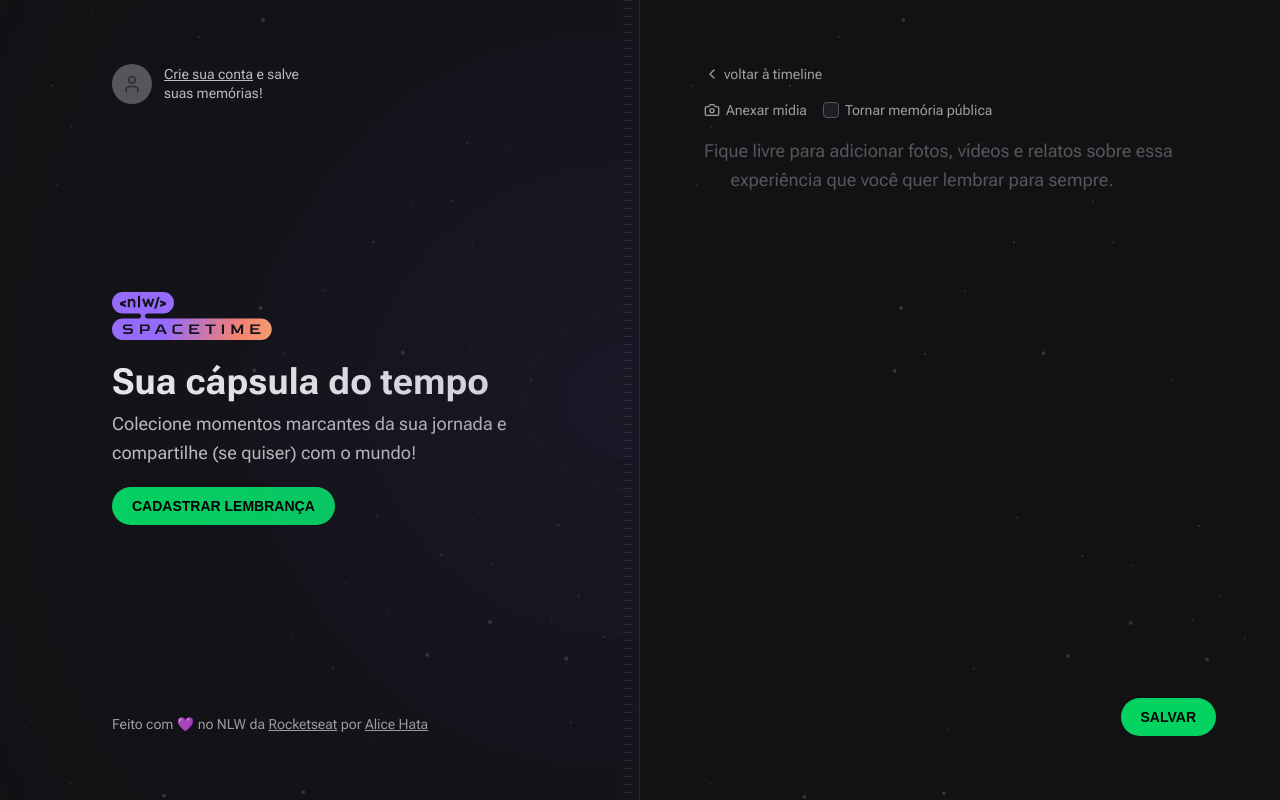
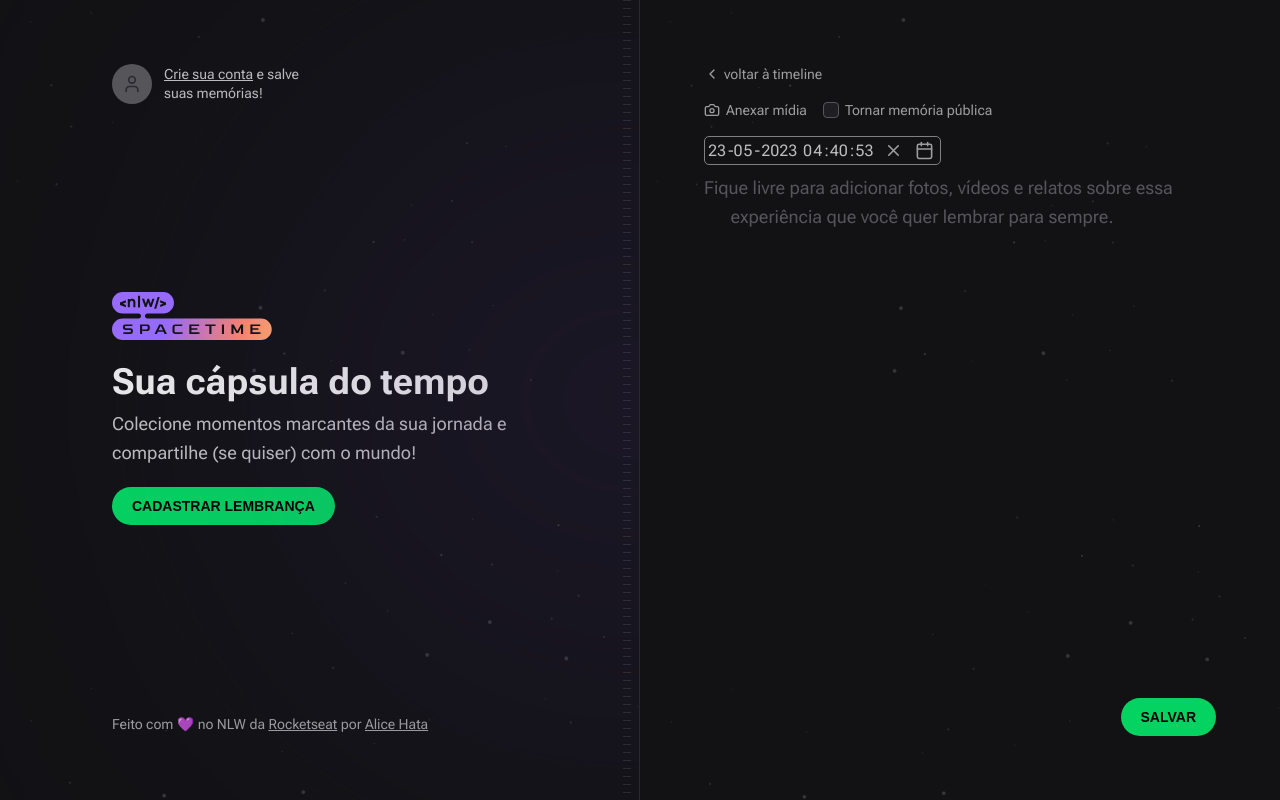
Before and after one commit to Alice7H/nlw-spacetime-web, a Next.js app: page /memories/new in a window 1280 px wide. Built offline with nearby package versions, Linux system fonts and the light colour scheme; no server answers; a web font is replaced by a local one.

Commit message:
add react-datetime-picker

```diff
--- a/package.json
+++ b/package.json
@@ -24,6 +24,7 @@
     "next-share": "^0.20.0",
     "postcss": "8.4.23",
     "react": "18.2.0",
+    "react-datetime-picker": "^5.2.0",
     "react-dom": "18.2.0",
     "tailwindcss": "3.3.2",
     "typescript": "5.0.4"
--- a/src/app/globals.css
+++ b/src/app/globals.css
@@ -6,3 +6,11 @@ body {
   -webkit-font-smothing: antialiased;
   text-rendering: optimizeLegibility;
 }
+
+.react-datetime-picker__wrapper {
+  border-radius: 5px;
+  -webkit-border-radius: 5px;
+  -moz-border-radius: 5px;
+  -ms-border-radius: 5px;
+  -o-border-radius: 5px;
+}
--- a/src/app/memories/details/[id]/page.tsx
+++ b/src/app/memories/details/[id]/page.tsx
@@ -3,10 +3,13 @@ import { EmptyMemories } from '@/components/EmptyMemories'
 import { Share } from '@/components/Share'
 import { api } from '@/lib/api'
 import dayjs from 'dayjs'
+import ptBr from 'dayjs/locale/pt-br'
 import { ArrowLeft } from 'lucide-react'
 import { cookies } from 'next/headers'
 import Image from 'next/image'
 import Link from 'next/link'
+
+dayjs.locale(ptBr)
 
 interface MemoryDetailsProps {
   params: { id: string }
--- a/src/app/memories/edit/[id]/page.tsx
+++ b/src/app/memories/edit/[id]/page.tsx
@@ -24,11 +24,11 @@ export default async function EditMemory(props: Props) {
   return (
     <div className="flex flex-1 flex-col gap-4 p-16">
       <Link
-        href="/memories"
+        href={`/memories/details/${memory.id}`}
         className="flex items-center gap-1 text-sm text-gray-200 hover:text-gray-100"
       >
         <ChevronLeft className="h-4 w-4" />
-        voltar à timeline
+        voltar à memória
       </Link>
 
       <MemoryForm oldMemory={memory} />
--- /dev/null
+++ b/src/components/DateTimePicker.tsx
@@ -0,0 +1,41 @@
+'use client'
+import DateTimePicker from 'react-datetime-picker'
+import 'react-datetime-picker/dist/DateTimePicker.css'
+import 'react-calendar/dist/Calendar.css'
+import 'react-clock/dist/Clock.css'
+import { X, Calendar } from 'lucide-react'
+
+interface Props {
+  memoryDateTime: string | Date
+  changeMemoryDateTime: (value: Date) => void
+}
+
+export function DTimePicker({ memoryDateTime, changeMemoryDateTime }: Props) {
+  return (
+    <div>
+      <DateTimePicker
+        name="createdAt"
+        id="createdAt"
+        value={memoryDateTime}
+        onChange={(value) =>
+          changeMemoryDateTime(value ? (value as Date) : new Date())
+        }
+        calendarClassName="border rounded-sm text-gray-700 color-white"
+        renderNumbers={true}
+        clockClassName="text-gray-700"
+        minuteHandWidth={3}
+        format="dd-MM-yyyy HH:mm:ss"
+        maxDate={new Date()}
+        clearIcon={
+          <X size={19} className="text-bold text-gray-200 hover:text-red-600" />
+        }
+        calendarIcon={
+          <Calendar
+            size={19}
+            className="text-bold text-gray-200 hover:text-blue-600"
+          />
+        }
+      />
+    </div>
+  )
+}
--- a/src/components/MemoryForm.tsx
+++ b/src/components/MemoryForm.tsx
@@ -6,6 +6,7 @@ import { MediaPicker } from './MediaPicker'
 import Cookie from 'js-cookie'
 import { api } from '@/lib/api'
 import { Memory } from '@/types/Memory'
+import { DTimePicker } from './DateTimePicker'
 
 interface Props {
   oldMemory?: Memory
@@ -14,14 +15,18 @@ interface Props {
 export function MemoryForm({ oldMemory }: Props) {
   const router = useRouter()
   const token = Cookie.get('token') as string
+
   const [memory, setMemory] = useState<Memory | null>(oldMemory || null)
+  const [memoryDateTime, setMemoryDateTime] = useState(
+    memory?.createdAt || new Date(),
+  )
 
   async function handleUpdateMemory(event: FormEvent<HTMLFormElement>) {
     event.preventDefault()
     const formData = new FormData(event.currentTarget)
     const fileToUpload = formData.get('coverURL') as File
+    const hasFileToUpload = fileToUpload && fileToUpload.size > 0
     let coverUrl = ''
-    const hasFileToUpload = fileToUpload && fileToUpload.size > 0
 
     if (hasFileToUpload) {
       await deleteOldImage()
@@ -29,11 +34,13 @@ export function MemoryForm({ oldMemory }: Props) {
     } else {
       coverUrl = oldMemory?.coverUrl as string
     }
+    formData.set('coverUrl', coverUrl)
+    formData.set('createdAt', memoryDateTime as string)
 
     if (oldMemory === undefined) {
-      await createMemory(coverUrl, formData)
+      await createMemory(formData)
     } else {
-      await updateMemory(coverUrl, formData)
+      await updateMemory(formData)
     }
     router.push('/memories')
   }
@@ -46,13 +53,14 @@ export function MemoryForm({ oldMemory }: Props) {
     }
   }
 
-  async function createMemory(coverUrl: string, formData: FormData) {
+  async function createMemory(formData: FormData) {
     await api.post(
       '/memories',
       {
-        coverUrl,
+        coverUrl: formData.get('coverUrl'),
         content: formData.get('content'),
         isPublic: formData.get('isPublic'),
+        createdAt: formData.get('createdAt'),
       },
       {
         headers: {
@@ -69,13 +77,14 @@ export function MemoryForm({ oldMemory }: Props) {
     return uploadResponse.data.fileUrl
   }
 
-  async function updateMemory(coverUrl: string, formData: FormData) {
+  async function updateMemory(formData: FormData) {
     await api.put(
       `/memories/${memory?.id}`,
       {
-        coverUrl,
+        coverUrl: formData.get('coverUrl'),
         content: formData.get('content'),
         isPublic: formData.get('isPublic'),
+        createdAt: formData.get('createdAt'),
       },
       {
         headers: {
@@ -112,6 +121,11 @@ export function MemoryForm({ oldMemory }: Props) {
       </div>
 
       <MediaPicker oldPreview={memory?.coverUrl} />
+      <DTimePicker
+        memoryDateTime={memoryDateTime}
+        changeMemoryDateTime={setMemoryDateTime}
+      />
+
       <textarea
         name="content"
         spellCheck="false"
```
Also changed, not shown: 1 other file (tests, documents, lock files or other folders).
